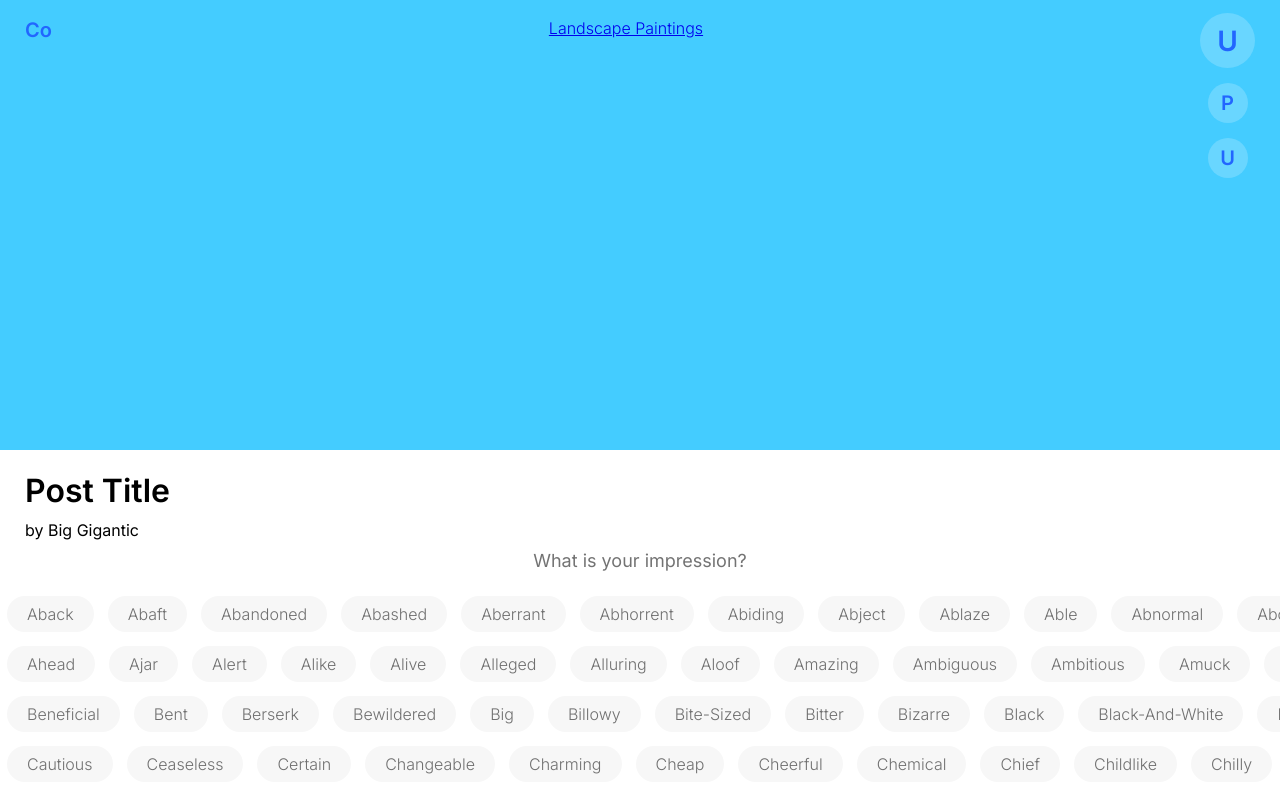
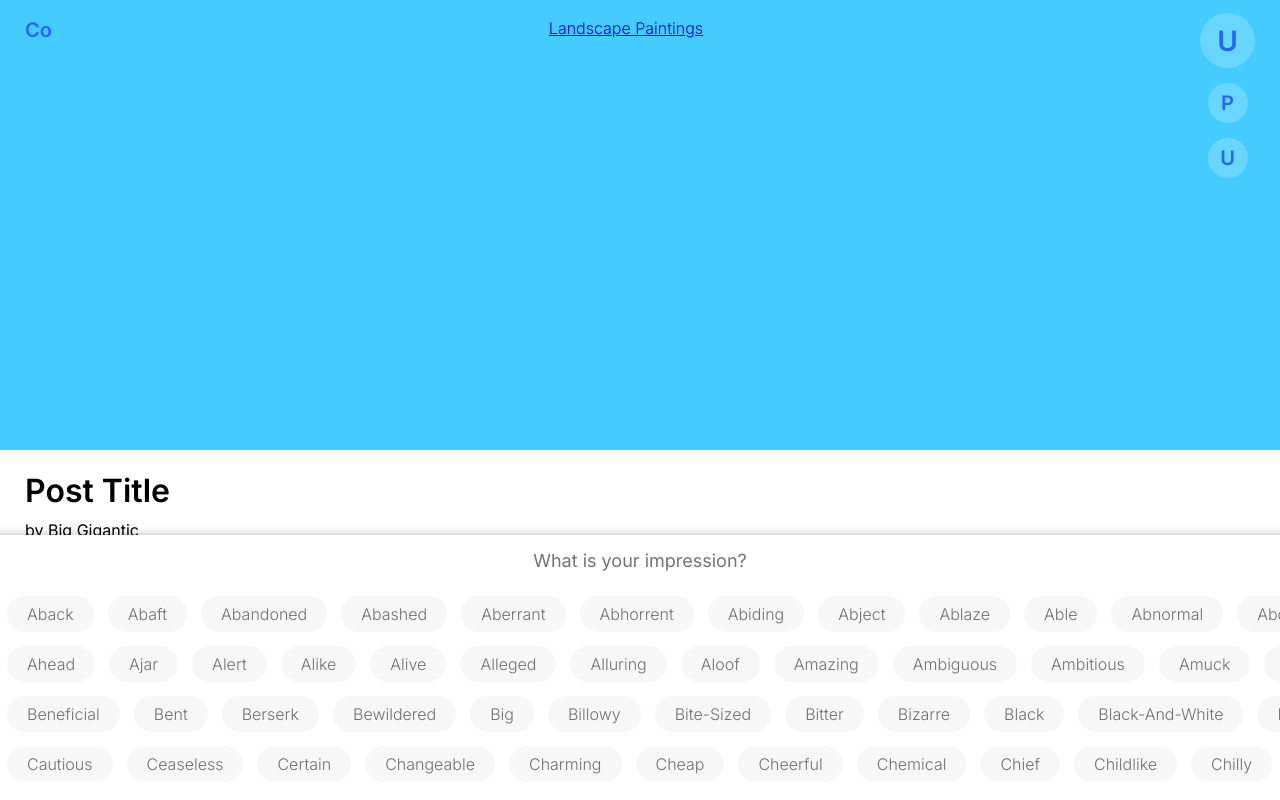
Before and after one commit to alexthegoodman/commonplace, a Next.js app in the folder packages/commonplace-web/: page /queue in a window 1280 px wide. Built offline with nearby package versions, Linux system fonts and the light colour scheme.

Commit message:
add shadow to impression grid

```diff
--- a/packages/commonplace-web/components/ImpressionGrid/ImpressionGrid.scss
+++ b/packages/commonplace-web/components/ImpressionGrid/ImpressionGrid.scss
@@ -1,9 +1,10 @@
 .impressionGridWrapper {
   background: white;
-  height: 255px;
+  height: 265px;
   width: 100vw;
   position: absolute;
   bottom: 0;
+  box-shadow: 0px 4px 8px 5px rgba(0, 0, 0, 0.25);
 
   .gridLabel {
     display: block;
```
